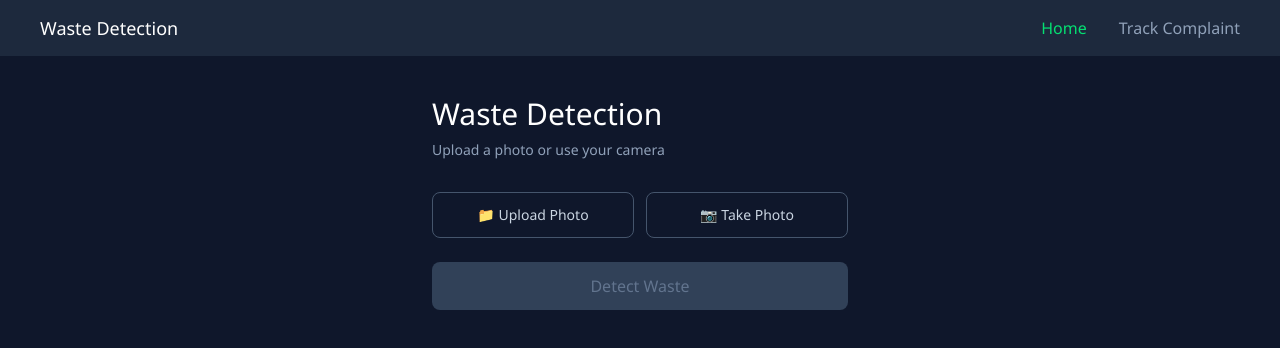
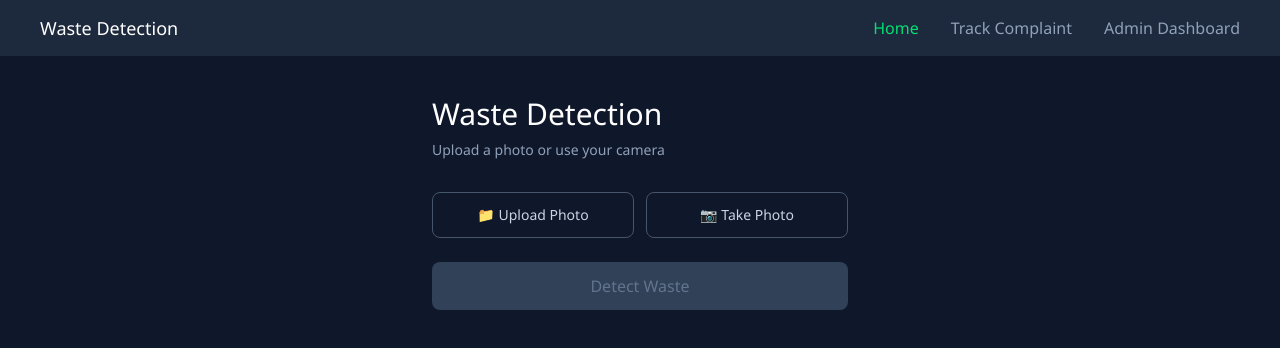
Before and after one commit to aayush-9310/waste-detection-project, a React (Vite) app in the folder client/: page / in a window 1280 px wide. Shown: the top 348 px of the page. Built offline with nearby package versions, Linux system fonts and the light colour scheme.

Commit message:
Admin_login page

```diff
--- a/client/src/components/Navbar.tsx
+++ b/client/src/components/Navbar.tsx
@@ -6,6 +6,7 @@ export default function Navbar() {
     const links = [
         { to: '/', label: 'Home' },
         { to: '/complaints', label: 'Track Complaint' },
+        { to: '/admin/login', label: 'Admin Dashboard' },
     ]
 
     return (
@@ -18,7 +19,7 @@ export default function Navbar() {
                     <Link
                         key={link.to}
                         to={link.to}
-                        className={pathname === link.to ? 'text-green-400' : 'text-slate-400'}
+                        className={pathname === link.to || (link.to === '/admin/login' && pathname.startsWith('/admin')) ? 'text-green-400' : 'text-slate-400'}
                     >
                         {link.label}
                     </Link>
--- a/client/src/pages/AdminLogin.tsx
+++ b/client/src/pages/AdminLogin.tsx
@@ -1,4 +1,4 @@
-import { useState } from 'react'
+import { useState, useEffect } from 'react'
 import { useNavigate } from 'react-router-dom'
 import axios from 'axios'
 
@@ -8,6 +8,11 @@ export default function AdminLogin() {
     const [password, setPassword] = useState('')
     const [error, setError] = useState('')
     const [loading, setLoading] = useState(false)
+
+    useEffect(() => {
+        const token = localStorage.getItem('admin_token')
+        if (token) navigate('/admin')
+    }, [])
 
     async function handleLogin() {
         if (!email || !password) {
```
